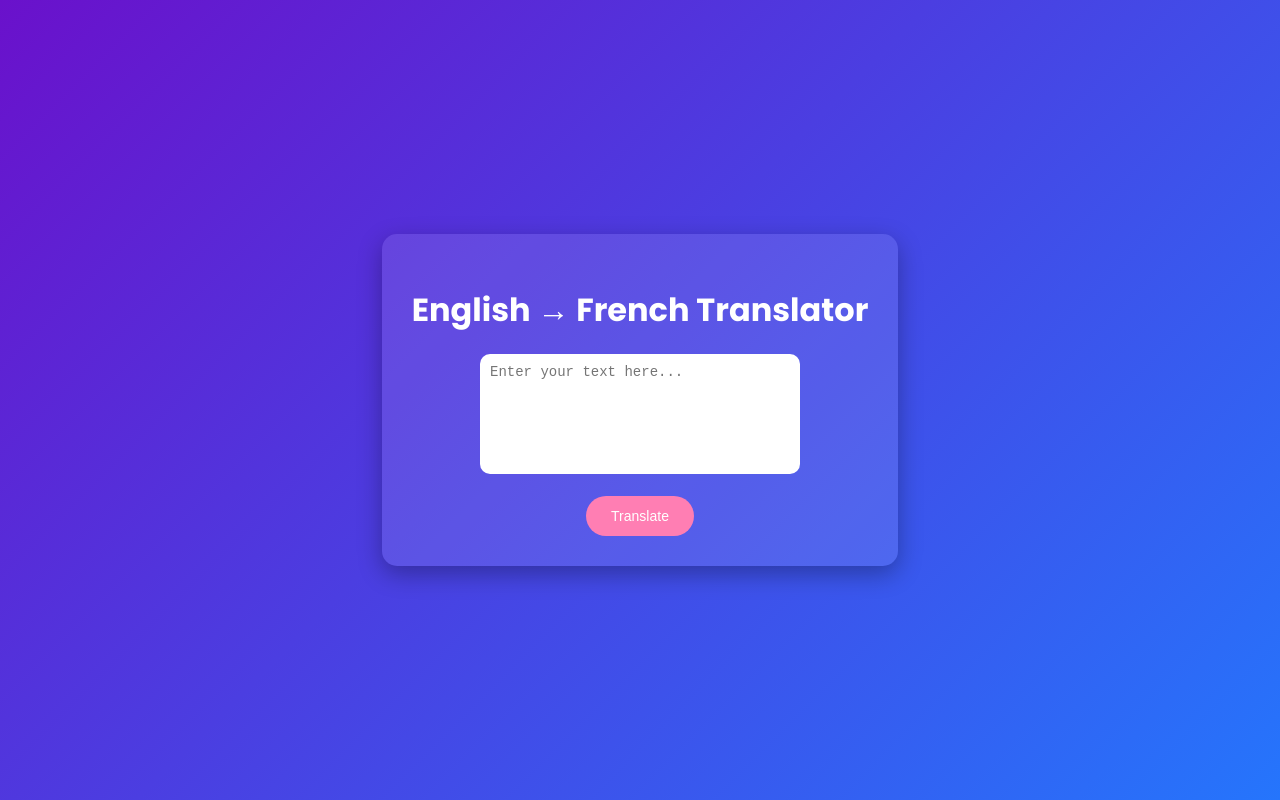
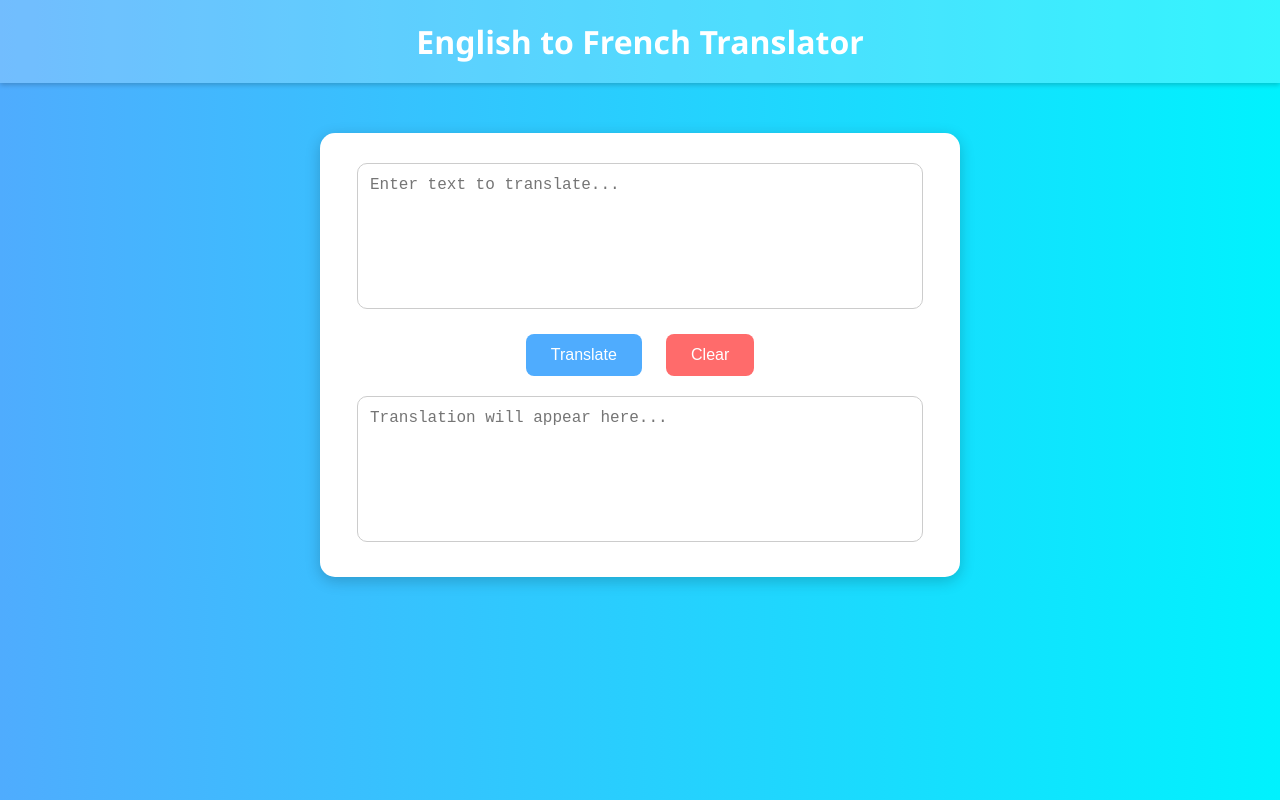
Before and after one commit to fadel-danab320/-flask_machine_translation_eng_fr, a Flask app: page / in a window 1280 px wide. Run offline with Flask 3, Linux system fonts and the light colour scheme.

Commit message:
Update index.html

```diff
--- a/templates/index.html
+++ b/templates/index.html
@@ -2,82 +2,125 @@
 <html lang="en">
 <head>
     <meta charset="UTF-8">
-    <title>Machine Translation</title>
+    <meta name="viewport" content="width=device-width, initial-scale=1.0">
+    <title>English to French Translator</title>
     <style>
-        @import url('https://fonts.googleapis.com/css2?family=Poppins:wght@300;500;700&display=swap');
-
         body {
-            font-family: 'Poppins', sans-serif;
+            font-family: 'Segoe UI', Tahoma, Geneva, Verdana, sans-serif;
+            background: linear-gradient(to right, #4facfe, #00f2fe);
+            color: #333;
+            text-align: center;
             margin: 0;
             padding: 0;
-            background: linear-gradient(135deg, #6a11cb, #2575fc);
+        }
+
+        header {
+            padding: 20px;
+            background-color: rgba(255, 255, 255, 0.2);
             color: white;
-            display: flex;
-            justify-content: center;
-            align-items: center;
-            height: 100vh;
-            animation: fadeIn 1.2s ease-in-out;
+            font-size: 2rem;
+            font-weight: bold;
+            box-shadow: 0 2px 5px rgba(0, 0, 0, 0.2);
         }
 
         .container {
-            text-align: center;
-            background: rgba(255, 255, 255, 0.1);
-            padding: 30px;
+            margin-top: 50px;
+            padding: 20px;
+            background-color: white;
             border-radius: 15px;
-            box-shadow: 0 8px 25px rgba(0,0,0,0.3);
-            animation: slideUp 1s ease-out;
-        }
-
-        h1 {
-            margin-bottom: 20px;
-            font-weight: 700;
+            max-width: 600px;
+            margin-left: auto;
+            margin-right: auto;
+            box-shadow: 0 4px 15px rgba(0, 0, 0, 0.2);
         }
 
         textarea {
-            width: 300px;
-            height: 100px;
-            border: none;
+            width: 90%;
+            height: 120px;
+            margin: 10px 0;
+            padding: 12px;
+            font-size: 16px;
+            border: 1px solid #ccc;
             border-radius: 10px;
-            padding: 10px;
             resize: none;
-            font-size: 14px;
+            outline: none;
+            transition: border-color 0.3s ease;
+        }
+
+        textarea:focus {
+            border-color: #4facfe;
+            box-shadow: 0 0 5px rgba(79, 172, 254, 0.5);
         }
 
         button {
-            margin-top: 15px;
             padding: 12px 25px;
+            margin: 10px;
+            font-size: 16px;
+            cursor: pointer;
             border: none;
-            border-radius: 25px;
-            background: #ff7eb3;
+            border-radius: 8px;
+            background-color: #4facfe;
             color: white;
-            font-size: 14px;
-            cursor: pointer;
-            transition: all 0.3s ease;
+            transition: background-color 0.3s ease, transform 0.2s ease;
         }
 
         button:hover {
-            background: #ff4e8d;
-            transform: scale(1.05);
+            background-color: #00c3ff;
+            transform: translateY(-2px);
         }
 
-        @keyframes fadeIn {
-            from { opacity: 0; }
-            to { opacity: 1; }
+        button.clear {
+            background-color: #ff6b6b;
         }
 
-        @keyframes slideUp {
-            from { transform: translateY(50px); opacity: 0; }
-            to { transform: translateY(0); opacity: 1; }
+        button.clear:hover {
+            background-color: #ff4b4b;
         }
     </style>
+    <script>
+        async function translateText() {
+            const inputText = document.getElementById("inputText").value.trim();
+            const outputText = document.getElementById("outputText");
+
+            if (!inputText) {
+                outputText.value = "Please enter text to translate.";
+                return;
+            }
+
+            outputText.value = "Translating...";
+            try {
+                const response = await fetch("/translate", {
+                    method: "POST",
+                    headers: { "Content-Type": "application/json" },
+                    body: JSON.stringify({ text: inputText })
+                });
+
+                if (!response.ok) {
+                    throw new Error("Translation service unavailable");
+                }
+
+                const data = await response.json();
+                outputText.value = data.translation || "Error in translation";
+            } catch (error) {
+                outputText.value = "Error: " + error.message;
+            }
+        }
+
+        function clearFields() {
+            document.getElementById("inputText").value = "";
+            document.getElementById("outputText").value = "";
+        }
+    </script>
 </head>
 <body>
+    <header>English to French Translator</header>
     <div class="container">
-        <h1>English → French Translator</h1>
-        <form action="/translate" method="POST">
-            <textarea name="text" placeholder="Enter your text here..."></textarea><br>
-            <button type="submit">Translate</button>
-        </form>
+        <textarea id="inputText" placeholder="Enter text to translate..." maxlength="500"></textarea>
+        <br>
+        <button onclick="translateText()">Translate</button>
+        <button class="clear" onclick="clearFields()">Clear</button>
+        <br>
+        <textarea id="outputText" placeholder="Translation will appear here..." readonly></textarea>
     </div>
 </body>
 </html>
```
